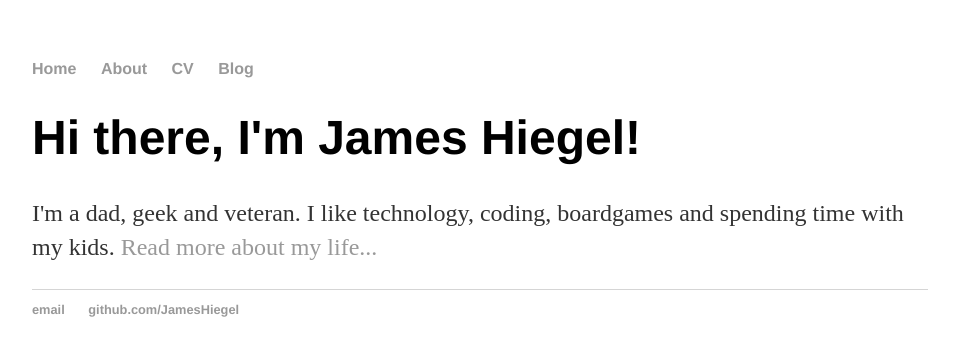
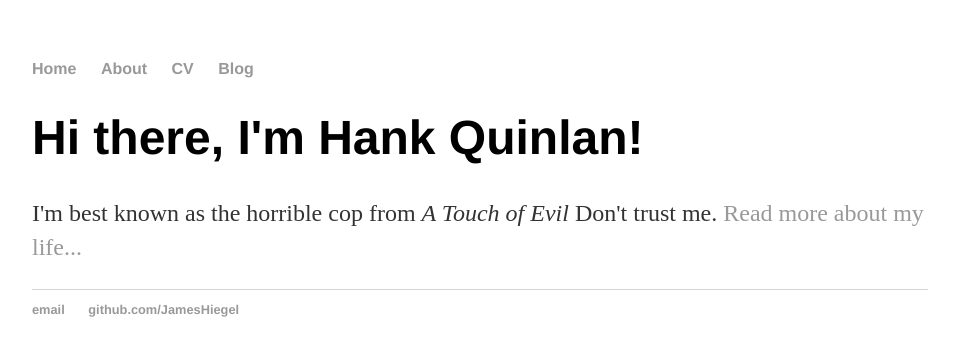
Before and after one commit to JamesHiegel/JamesHiegel.github.io, a Jekyll site: the page built from index.html, in a window 1280 px wide. Shown: the top 356 px of the page, without its empty margins (160-1115 px from the left). Built offline with Jekyll 4.4.1, drawn with Linux system fonts in a browser that asks for light colours.

Commit message:
Update index.html

```diff
--- a/index.html
+++ b/index.html
@@ -1,30 +1,8 @@
-<!DOCTYPE html>
-<html>
-	<head>
-		<title>James Hiegel</title>
-		<!-- link to main stylesheet -->
-		<link rel="stylesheet" type="text/css" href="/css/main.css">
-	</head>
-	<body>
-		<nav>
-    		<ul>
-        		<li><a href="/">Home</a></li>
-	        	<li><a href="/about">About</a></li>
-        		<li><a href="/cv">CV</a></li>
-        		<li><a href="/blog">Blog</a></li>
-    		</ul>
-		</nav>
-		<div class="container">
-    		<div class="blurb">
-        		<h1>Hi there, I'm James Hiegel!</h1>
-				<p>I'm a dad, geek and veteran. I like technology, coding, boardgames and spending time with my kids. <a href="/about">Read more about my life...</a></p>
-    		</div><!-- /.blurb -->
-		</div><!-- /.container -->
-		<footer>
-    		<ul>
-        		<li><a href="mailto:jameshiegel@outlook.com">email</a></li>
-        		<li><a href="https://github.com/JamesHiegel">github.com/JamesHiegel</a></li>
-			</ul>
-		</footer>
-	</body>
-</html>
+---
+layout: default
+title: Hank Quinlan, Horrible Cop
+---
+<div class="blurb">
+	<h1>Hi there, I'm Hank Quinlan!</h1>
+	<p>I'm best known as the horrible cop from <em>A Touch of Evil</em> Don't trust me. <a href="/about">Read more about my life...</a></p>
+</div><!-- /.blurb -->
```
